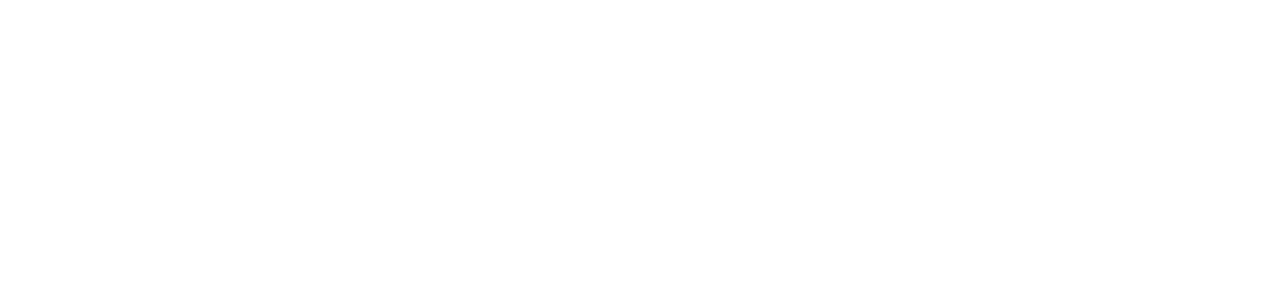
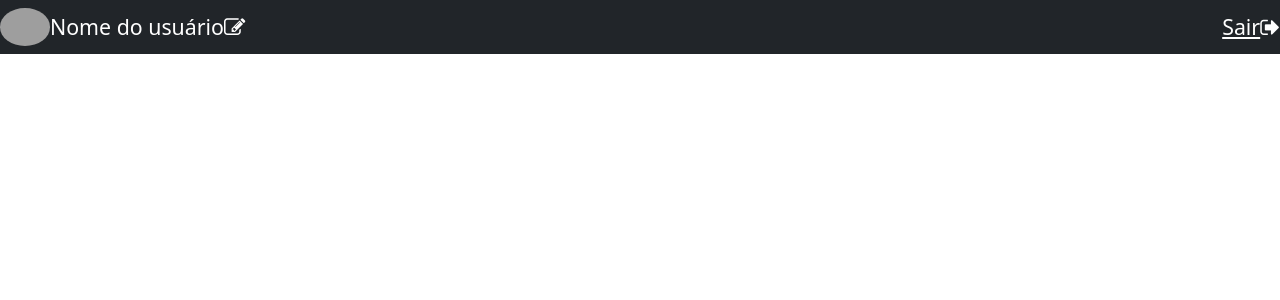
Before and after one commit to guilhermeariza/BlogPessoalFront, an Angular app: page / in a window 1280 px wide. Shown: the top 300 px of the page. Built offline with nearby package versions, Linux system fonts and the light colour scheme; grey boxes are pictures that could not be loaded.

Commit message:
Menu navbar

```diff
--- a/src/app/app.component.html
+++ b/src/app/app.component.html
@@ -0,0 +1 @@
+<app-menu></app-menu>
--- a/src/app/app.module.ts
+++ b/src/app/app.module.ts
@@ -3,10 +3,14 @@
 
 import { AppRoutingModule } from './app-routing.module';
 import { AppComponent } from './app.component';
+import { MenuComponent } from './menu/menu.component';
+import { RodapeComponent } from './rodape/rodape.component';
 
 @NgModule({
   declarations: [
-    AppComponent
+    AppComponent,
+    MenuComponent,
+    RodapeComponent
   ],
   imports: [
     BrowserModule,
--- /dev/null
+++ b/src/app/menu/menu.component.css
@@ -0,0 +1,3 @@
+.fs-16{
+  font-size: 16pt;
+}
--- /dev/null
+++ b/src/app/menu/menu.component.html
@@ -0,0 +1,26 @@
+<nav class="navbar navbar-expand-lg bg-dark">
+  <button class="navbar-toggler" type="button" data-bs-toggle="collapse" data-bs-target="#navbarScroll" aria-controls="navbarScroll" aria-expanded="false" aria-label="Toggle navigation">
+    <span class="navbar-toggler-icon"></span>
+  </button>
+  <div class="collapse navbar-collapse" id="navbarSupportedContent">
+    <ul class="navbar-nav me-auto my-2 my-lg-0 navbar-nav-scroll align-items-center" style="--bs-scroll-height: 100px;">
+      <li class="nav-item active">
+        <img src="https://avatars.githubusercontent.com/u/54644780?v=4" alt="Foto do usuário" width="50px" height="50px" class="img-fluid rounded-circle">
+      </li>
+      <li class="nav-item">
+        <p class="m-0 font-weight-bold text-white fs-16">Nome do usuário</p>
+      </li>
+      <li class="nav-item pl-3">
+        <a href="#">
+          <p class="text-white fs-16 m-0"><i class="fa fa-pencil-square-o text-white fs-16"></i></p>
+        </a>
+      </li>
+      </ul>
+      <ul class="navbar-nav mr-auto d-flex align-items-center">
+        <li class="nav-item pl-3">
+          <a class="m-0 font-weight-bold text-white fs-16" href="#">Sair<i class="fa fa-sign-out" aria-hidden="true"></i></a>
+
+        </li>
+      </ul>
+  </div>
+</nav>
--- /dev/null
+++ b/src/app/menu/menu.component.ts
@@ -0,0 +1,15 @@
+import { Component, OnInit } from '@angular/core';
+
+@Component({
+  selector: 'app-menu',
+  templateUrl: './menu.component.html',
+  styleUrls: ['./menu.component.css']
+})
+export class MenuComponent implements OnInit {
+
+  constructor() { }
+
+  ngOnInit(): void {
+  }
+
+}
--- /dev/null
+++ b/src/app/rodape/rodape.component.html
@@ -0,0 +1 @@
+<p>rodape works!</p>
--- /dev/null
+++ b/src/app/rodape/rodape.component.ts
@@ -0,0 +1,15 @@
+import { Component, OnInit } from '@angular/core';
+
+@Component({
+  selector: 'app-rodape',
+  templateUrl: './rodape.component.html',
+  styleUrls: ['./rodape.component.css']
+})
+export class RodapeComponent implements OnInit {
+
+  constructor() { }
+
+  ngOnInit(): void {
+  }
+
+}
--- a/src/index.html
+++ b/src/index.html
@@ -6,6 +6,7 @@
   <base href="/">
   <meta name="viewport" content="width=device-width, initial-scale=1">
   <link rel="icon" type="image/x-icon" href="favicon.ico">
+  <link rel="stylesheet" href="https://stackpath.bootstrapcdn.com/font-awesome/4.7.0/css/font-awesome.min.css">
 </head>
 <body>
   <app-root></app-root>
```
Also changed, not shown: src/app/rodape/rodape.component.css (added).
